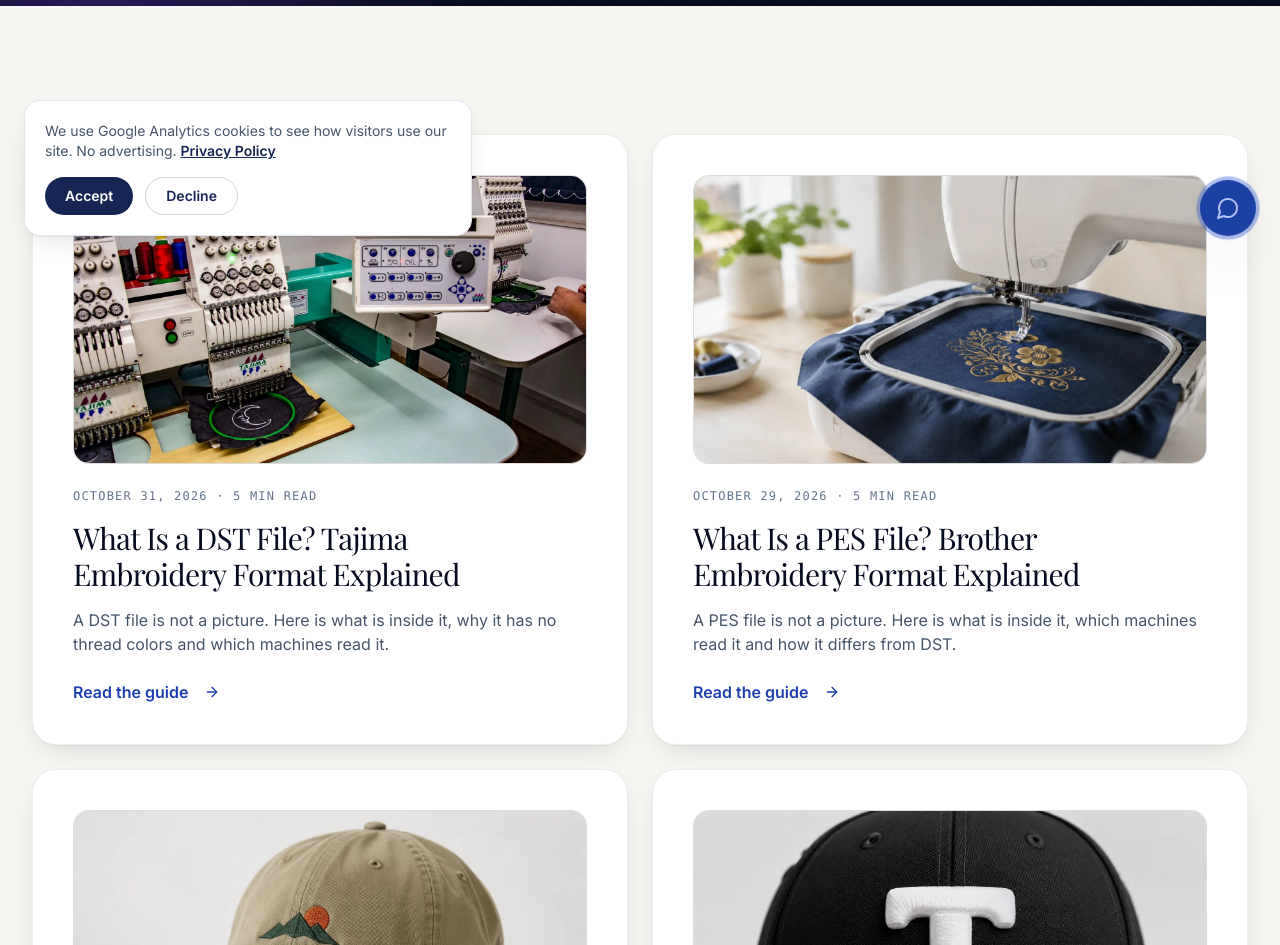
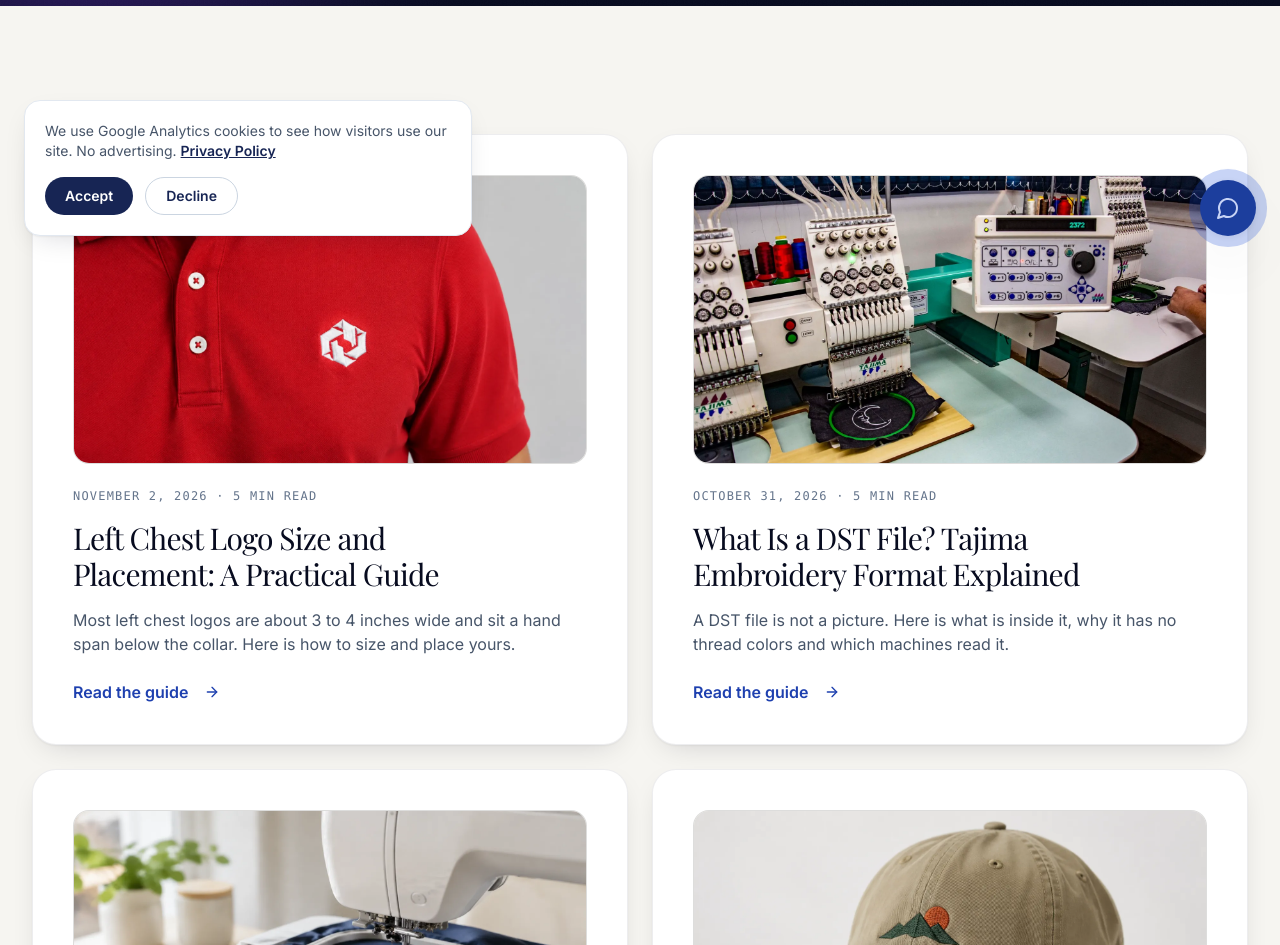
Before and after one commit to DigitizenStitch/DigitizenStitch, a React (Vite) app: page /blog in a window 1280 px wide. Shown: the part 540-1485 px from the top of the page. Built offline with nearby package versions, Linux system fonts and the light colour scheme.

Commit message:
Add left chest logo size and placement post

```diff
--- a/src/data/posts.js
+++ b/src/data/posts.js
@@ -4,6 +4,85 @@
 // Images live in public/images/blog/ (webp, 1600 wide). Alt text describes the image; no captions.
 
 export const POSTS = [
+  {
+    slug: 'left-chest-logo-size-and-placement',
+    title: 'Left Chest Logo Size and Placement: A Practical Guide',
+    description: 'Left chest logo size and placement made simple: usual width, how far below the shoulder seam, where to sit it on polos, tees and hoodies, and common mistakes.',
+    date: '2026-11-02',
+    updated: '2026-11-02',
+    readMinutes: 5,
+    excerpt: 'Most left chest logos are about 3 to 4 inches wide and sit a hand span below the collar. Here is how to size and place yours.',
+    image: {
+      src: '/images/blog/left-chest-logo-size-and-placement-1.webp',
+      alt: 'Close-up of a red polo shirt with a small white embroidered geometric logo on the wearer left chest, beside the button placket and below the collar',
+      w: 1600,
+      h: 899,
+    },
+    related: ['/embroidery-digitizing', '/pricing', '/embroidery-file-formats', '/quote'],
+    body: [
+      ['p', 'A left chest logo is usually about 3 to 4 inches wide, with its center roughly 7 to 9 inches below the shoulder seam and about 3 to 4 inches from the center of the shirt. Those numbers are a starting point rather than a law, and they shift a little with garment size and style.'],
+      ['p', 'If you are ordering embroidered shirts for a team, a shop or a brand, getting left chest logo size and placement right matters more than most people expect. A logo that is too big looks like a billboard, and one that is too low looks like a mistake. This guide covers the usual ranges and how to check them on your own garments.'],
+      ['tip', 'The short version: aim for 3 to 4 inches wide on adult shirts, keep the height at roughly 2 to 3 inches, and sit the logo on the wearer left side, level with the top of the placket on a polo.'],
+      ['img', {
+        src: '/images/blog/left-chest-logo-size-and-placement-1.webp',
+        alt: 'Close-up of a red polo shirt with a small white embroidered geometric logo on the wearer left chest, beside the button placket and below the collar',
+        w: 1600,
+        h: 899,
+      }],
+      ['h2', 'What is the standard left chest logo size?'],
+      ['p', 'There is no single official standard, but most embroiderers and decorators land in the same range. For adult garments, 3 to 4 inches wide is the common answer. Height depends on the shape of the logo, and 2 to 3 inches is typical for a horizontal mark.'],
+      ['ul', [
+        'Adult polos and tees: about 3 to 4 inches wide.',
+        'Youth sizes: often scaled down to roughly 2.5 to 3.5 inches wide.',
+        'Hoodies and zip jackets: about 3 to 4 inches wide, kept clear of zips and seams.',
+        'Very large or very small garments: many decorators adjust by about half an inch per size step.',
+      ]],
+      ['p', 'Sources do not agree on exact figures, especially for youth sizes, so treat these as ranges. If your garment supplier or customer has a spec sheet, that wins.'],
+      ['h2', 'Where should a left chest logo be placed?'],
+      ['p', 'Think of two measurements: how far down from the shoulder seam, and how far across from the center of the garment. For a typical adult polo or tee, the center of the logo often sits about 7 to 9 inches below the shoulder seam, where the shoulder meets the collar, and about 3 to 4 inches from the center line or placket.'],
+      ['p', 'Some guides place the logo higher or closer to the center, so always check against the garment. The logo should sit on the flat part of the chest, below the collar and clear of the armhole seam. On a polo, lining it up beside the placket usually looks natural.'],
+      ['h2', 'Left chest logo placement on hoodies, tees and jackets'],
+      ['p', 'Different garments need small adjustments. A hoodie has a hood, a zip or a pocket line to work around, so the logo often sits a little lower and further from the zip than it would on a polo. Check it with the hood down and the garment worn, not just laid flat.'],
+      ['img', {
+        src: '/images/blog/left-chest-logo-size-and-placement-2.webp',
+        alt: 'Person wearing a dark green zip-up hoodie with a small cream embroidered leaf logo on the left chest above the pocket line',
+        w: 1600,
+        h: 899,
+      }],
+      ['p', 'On a plain tee there is no placket to guide you, so people often measure down from the shoulder seam and across from the center of the neckline. On a jacket, remember that layering can hide part of the logo, so a simple, bold design works better than a detailed one.'],
+      ['h2', 'How do you check placement before you sew?'],
+      ['ul', [
+        'Lay the garment flat and measure from the shoulder seam and the center line, then mark the spot.',
+        'Print the logo at actual size on paper, tape it to the garment and look at it in a mirror, or on a person.',
+        'Fold the garment as a customer would see it in a shop and check the logo still reads.',
+        'Sew a test on one garment before running a full order.',
+      ]],
+      ['img', {
+        src: '/images/blog/left-chest-logo-size-and-placement-3.webp',
+        alt: 'Folded charcoal grey t-shirt on a wooden table with a small black embroidered mountain logo on the left chest and spools of thread beside it',
+        w: 1600,
+        h: 899,
+      }],
+      ['h2', 'Common left chest logo mistakes'],
+      ['ul', [
+        'Making the logo too wide. Past about 4 inches it starts to crowd the shoulder and armhole on smaller sizes.',
+        'Using one size for every garment. A design that suits an adult large can swamp a youth small.',
+        'Placing it too close to the collar or the placket, where thick seams distort the stitches.',
+        'Putting fine text in a small logo. Very small letters can fill in and become hard to read, so many digitizers suggest keeping lettering at a sensible minimum height.',
+        'Sewing without a test. Fabric stretch and hooping can shift the position by a few millimeters.',
+      ]],
+      ['h2', 'How does size affect the digitizing?'],
+      ['p', 'Size and stitching go together. A logo shrunk to fit the left chest usually needs its details simplified, thin lines widened and tiny shapes removed, so it still sews cleanly. That is a digitizing job, not just a resize. Take the logo you want on the chest, tell us the garment and the width you need, and we digitize it for that size.'],
+      ['p', 'Left chest logos fall under our under 5 inch digitizing tier, which runs from $4.99 to $9.99 with delivery in 12 to 24 hours and free edits. Send your artwork through the quote form and we will confirm the details by email.'],
+    ],
+    faqs: [
+      ['What is the standard left chest logo size?', 'Most adult left chest logos are about 3 to 4 inches wide. There is no official rule, so check any spec sheet from your garment supplier or customer.'],
+      ['How far below the collar should a left chest logo sit?', 'On a polo or tee, the center of the logo often sits about 7 to 9 inches below the shoulder seam. Check it on the actual garment, because styles and sizes vary.'],
+      ['Is a left chest logo on the left or right?', 'It goes on the wearer left side, which is the right side as you look at someone facing you.'],
+      ['Should youth shirts get a smaller logo?', 'Usually yes. Many decorators scale youth logos down to roughly 2.5 to 3.5 inches wide, so the design does not overpower the garment.'],
+      ['Do I need a different file for a smaller logo?', 'Often yes. A design shrunk to left chest size usually needs simpler detail and wider lines so it sews cleanly, which means digitizing it for that size.'],
+    ],
+  },
   {
     slug: 'what-is-a-dst-file',
     title: 'What Is a DST File? Tajima Embroidery Format Explained',
```
